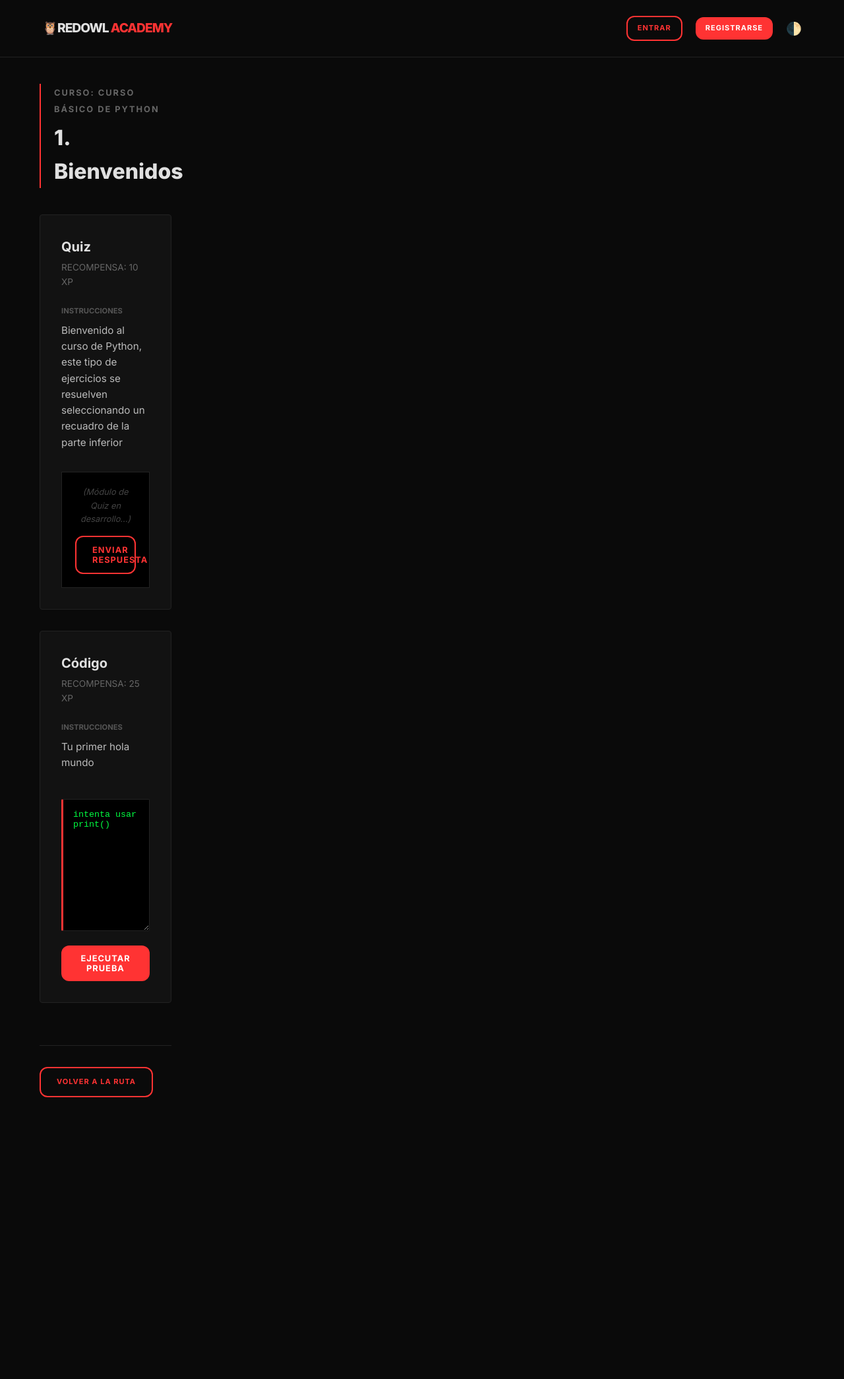
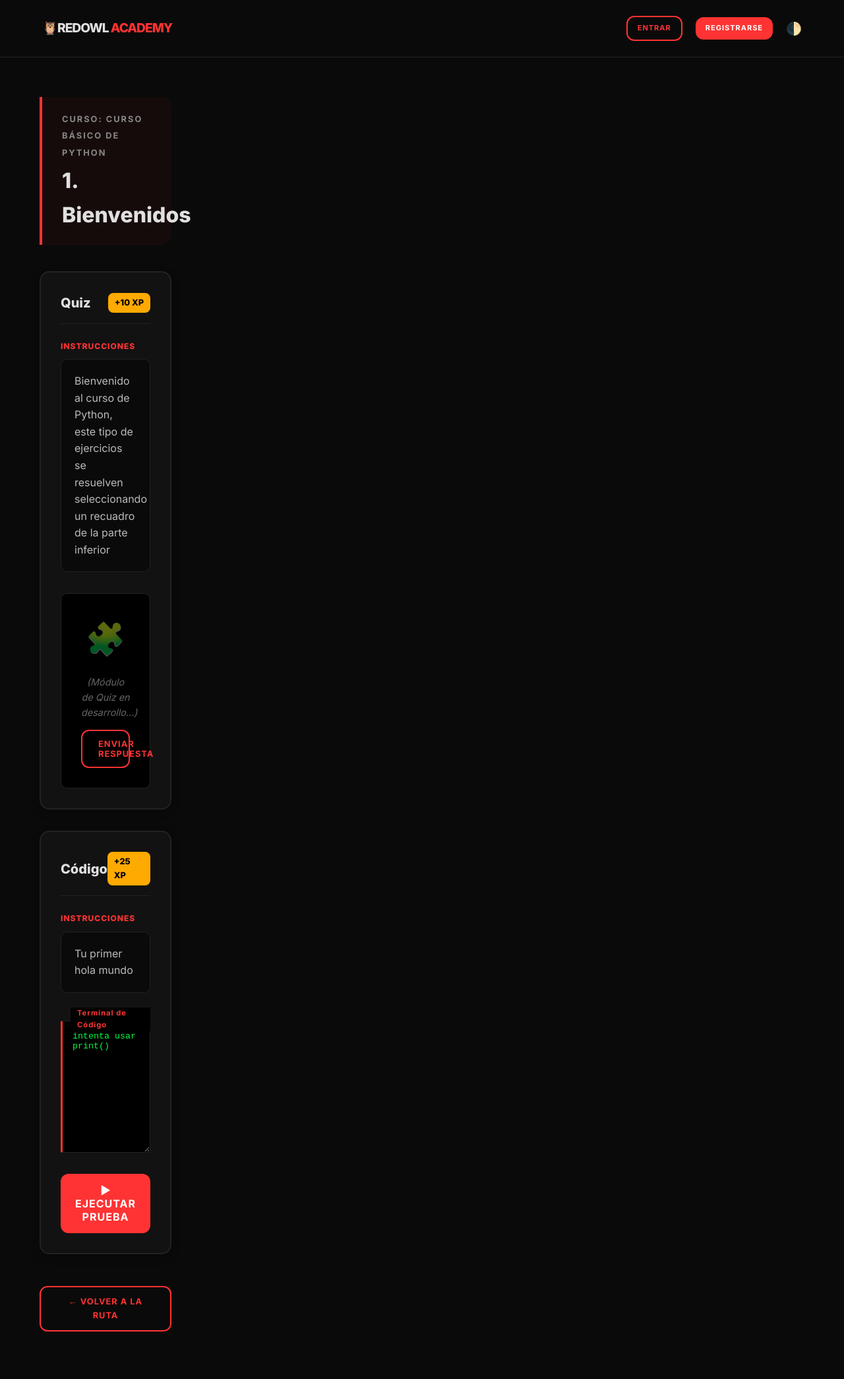
Before and after one commit to diegovpa10/Duolingo, a Django app: page /leccion/2/ in a window 1280 px wide. Shown: the whole page at 66% size. Before the commit the page ends 1663 px from the top, so only its background shows below. Run offline with Django 5.2, Linux system fonts and the light colour scheme; data comes from the database, SQL or seed files in the repository.

Commit message:
Refactor detalle_leccion.html with improved styles

```diff
--- a/aprendizaje/templates/aprendizaje/detalle_leccion.html
+++ b/aprendizaje/templates/aprendizaje/detalle_leccion.html
@@ -3,71 +3,195 @@
 {% block title %}Lección {{ leccion.orden }} - RedOwl{% endblock %}
 
 {% block content %}
-    <div style="margin-bottom: 2.5rem; border-left: 2px solid var(--accent-color); padding-left: 20px;">
-        <span style="color: #666; font-size: 0.8rem; font-weight: bold; letter-spacing: 2px;">
-            CURSO: {{ leccion.curso.nombre | upper }}
-        </span>
-        <h1 style="color: var(--text-color); margin-top: 5px; font-weight: 800;">
-            {{ leccion.orden }}. {{ leccion.titulo }}
-        </h1>
+<style>
+    .leccion-container {
+        max-width: 800px;
+        margin: 0 auto;
+        padding-top: 20px;
+    }
+
+    .leccion-header {
+        margin-bottom: 2.5rem;
+        border-left: 4px solid var(--accent-color);
+        padding-left: 20px;
+        background-color: rgba(255, 51, 51, 0.05);
+        padding: 20px 20px 20px 30px;
+        border-radius: 0 15px 15px 0;
+    }
+
+    .curso-label {
+        color: #888;
+        font-size: 0.8rem;
+        font-weight: bold;
+        letter-spacing: 2px;
+        text-transform: uppercase;
+    }
+
+    .leccion-title {
+        color: var(--text-color);
+        margin-top: 5px;
+        font-size: 2rem;
+        font-weight: 800;
+    }
+
+    .alert-box {
+        padding: 1rem 1.5rem;
+        margin-bottom: 2rem;
+        border-radius: 10px;
+        display: flex;
+        align-items: center;
+        gap: 15px;
+        font-weight: bold;
+    }
+
+    .alert-success {
+        background-color: rgba(0, 255, 65, 0.1);
+        border: 2px solid #00ff41;
+        color: #00ff41;
+    }
+
+    .alert-error {
+        background-color: rgba(255, 51, 51, 0.1);
+        border: 2px solid var(--accent-color);
+        color: var(--accent-color);
+    }
+
+    .ejercicio-card {
+        background-color: var(--card-bg);
+        border: 2px solid var(--secondary-accent);
+        border-radius: 15px;
+        padding: 30px;
+        margin-bottom: 2rem;
+        box-shadow: 0 4px 15px rgba(0,0,0,0.2);
+    }
+
+    .ejercicio-header {
+        display: flex;
+        justify-content: space-between;
+        align-items: center;
+        margin-bottom: 1.5rem;
+        border-bottom: 1px solid var(--secondary-accent);
+        padding-bottom: 15px;
+    }
+
+    .ejercicio-tipo { font-size: 1.25rem; font-weight: 800; margin: 0; color: var(--text-color); }
+    .xp-badge { background-color: #ffaa00; color: #000; padding: 5px 10px; border-radius: 8px; font-weight: 800; font-size: 0.8rem; }
+
+    .instrucciones-label {
+        text-transform: uppercase;
+        font-size: 0.75rem;
+        color: var(--accent-color);
+        font-weight: 900;
+        letter-spacing: 1px;
+        margin-bottom: 10px;
+    }
+
+    .instrucciones-texto {
+        color: #bbb;
+        font-size: 1rem;
+        line-height: 1.6;
+        margin-bottom: 2rem;
+        background-color: #0a0a0a;
+        padding: 20px;
+        border-radius: 10px;
+        border: 1px solid #222;
+    }
+
+    .terminal-container {
+        position: relative;
+        margin-top: 10px;
+    }
+
+    .terminal-container::before {
+        content: "Terminal de Código";
+        position: absolute;
+        top: -10px;
+        left: 15px;
+        background-color: #000;
+        padding: 0 10px;
+        font-size: 0.7rem;
+        color: var(--accent-color);
+        font-weight: bold;
+        z-index: 10;
+        letter-spacing: 1px;
+    }
+
+</style>
+
+<div class="leccion-container">
+
+    <div class="leccion-header">
+        <span class="curso-label">CURSO: {{ leccion.curso.nombre }}</span>
+        <h1 class="leccion-title">{{ leccion.orden }}. {{ leccion.titulo }}</h1>
     </div>
 
     {% if mensaje %}
         {% if es_correcto %}
-            <div class="card" style="padding: 1rem; margin-bottom: 2rem; border-color: #444;">
-                <span style="color: #fff;">●</span> <span style="color: #aaa; margin-left: 10px;">{{ mensaje }}</span>
+            <div class="alert-box alert-success">
+                <span style="font-size: 1.5rem;">✅</span>
+                <span>{{ mensaje }}</span>
             </div>
         {% else %}
-            <div class="card" style="padding: 1rem; margin-bottom: 2rem; border-color: #ff3333;">
-                <span style="color: #ff3333; font-weight: bold;">!</span> <span style="color: #ff3333; margin-left: 10px;">{{ mensaje }}</span>
+            <div class="alert-box alert-error">
+                <span style="font-size: 1.5rem;">⚠️</span>
+                <span>{{ mensaje }}</span>
             </div>
         {% endif %}
     {% endif %}
 
     {% for ejercicio in ejercicios %}
-        <div class="card" style="border-color: var(--secondary-accent); margin-bottom: 2rem;">
-            <div style="margin-bottom: 1.5rem;">
-                <h3 style="font-size: 1.25rem; margin: 0;">{{ ejercicio.get_tipo_ejercicio_display }}</h3>
-                <p style="font-size: 0.85rem; color: #666; margin-top: 5px;">RECOMPENSA: {{ ejercicio.xp_recompensa }} XP</p>
+        <div class="ejercicio-card">
+
+            <div class="ejercicio-header">
+                <h3 class="ejercicio-tipo">{{ ejercicio.get_tipo_ejercicio_display }}</h3>
+                <span class="xp-badge">+{{ ejercicio.xp_recompensa }} XP</span>
             </div>
 
-            <div style="color: #bbb; font-size: 0.95rem; margin-bottom: 2rem;">
-                <p style="text-transform: uppercase; font-size: 0.7rem; color: #555; font-weight: bold; margin-bottom: 8px;">Instrucciones</p>
-                {{ ejercicio.enunciado|linebreaks }}
+            <div>
+                <p class="instrucciones-label">Instrucciones</p>
+                <div class="instrucciones-texto">
+                    {{ ejercicio.enunciado|linebreaks }}
+                </div>
             </div>
 
             {% if ejercicio.tipo_ejercicio == 'C' %}
                 {% if ejercicio.retocodigo %}
                     <form method="POST">
                         {% csrf_token %}
-                        <div style="position: relative;">
+                        <div class="terminal-container">
                             <textarea name="codigo_alumno" class="editor-codigo" spellcheck="false">{% if codigo_previo %}{{ codigo_previo }}{% else %}{{ ejercicio.retocodigo.codigo_base }}{% endif %}</textarea>
                         </div>
 
-                        <button type="submit" class="btn" style="margin-top: 15px; width: 100%; letter-spacing: 1px;">
-                            EJECUTAR PRUEBA
+                        <button type="submit" class="btn" style="margin-top: 25px; width: 100%; font-size: 1rem; padding: 15px;">
+                            ▶ EJECUTAR PRUEBA
                         </button>
                     </form>
                 {% else %}
-                    <div style="border: 1px dashed #333; padding: 20px; text-align: center; color: #ff3333; font-size: 0.8rem;">
+                    <div style="border: 2px dashed #ff3333; background-color: rgba(255, 51, 51, 0.05); padding: 20px; text-align: center; color: #ff3333; font-weight: bold; border-radius: 10px;">
                         [ ERROR: RETO DE CÓDIGO NO VINCULADO ]
                     </div>
                 {% endif %}
 
             {% elif ejercicio.tipo_ejercicio == 'Q' %}
-                <div style="background-color: #000; padding: 20px; border: 1px solid #222; text-align: center;">
-                    <p style="font-style: italic; color: #444; font-size: 0.8rem; margin-bottom: 15px;">(Módulo de Quiz en desarrollo...)</p>
-                    <button type="button" class="btn btn-outline" style="width: 100%;">ENVIAR RESPUESTA</button>
+                <div style="background-color: #000; padding: 30px; border: 1px solid #222; text-align: center; border-radius: 10px;">
+                    <span style="font-size: 3rem; opacity: 0.5;">🧩</span>
+                    <p style="font-style: italic; color: #666; font-size: 0.9rem; margin: 15px 0;">(Módulo de Quiz en desarrollo...)</p>
+                    <button type="button" class="btn btn-outline" style="width: 100%; max-width: 300px;">ENVIAR RESPUESTA</button>
                 </div>
             {% endif %}
+
         </div>
     {% empty %}
-        <p style="color: #444; font-style: italic;">No hay ejercicios disponibles para esta lección.</p>
+        <div style="text-align: center; padding: 40px; background-color: var(--card-bg); border-radius: 15px; border: 1px solid var(--secondary-accent);">
+            <p style="color: #666; font-style: italic;">No hay ejercicios disponibles para esta lección por el momento.</p>
+        </div>
     {% endfor %}
 
-    <div style="margin-top: 4rem; border-top: 1px solid var(--secondary-accent); padding-top: 2rem;">
-        <a href="{% url 'detalle_curso' leccion.curso.id %}" class="btn btn-outline" style="font-size: 11px; letter-spacing: 1px;">
-            VOLVER A LA RUTA
+    <div style="margin-top: 3rem; text-align: center; padding-bottom: 2rem;">
+        <a href="{% url 'detalle_curso' leccion.curso.id %}" class="btn btn-outline" style="min-width: 200px;">
+            ← VOLVER A LA RUTA
         </a>
     </div>
+
+</div>
 {% endblock %}
```
